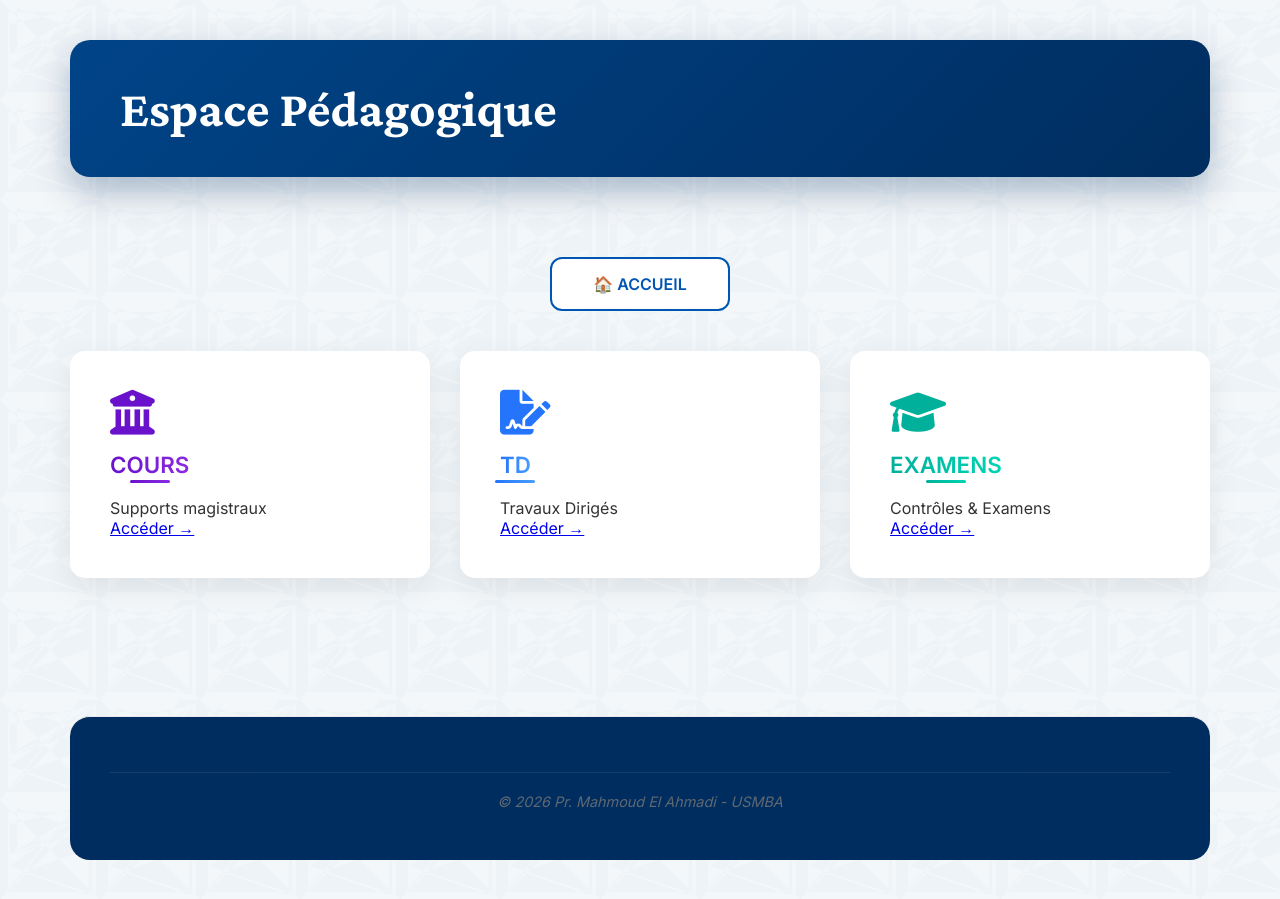
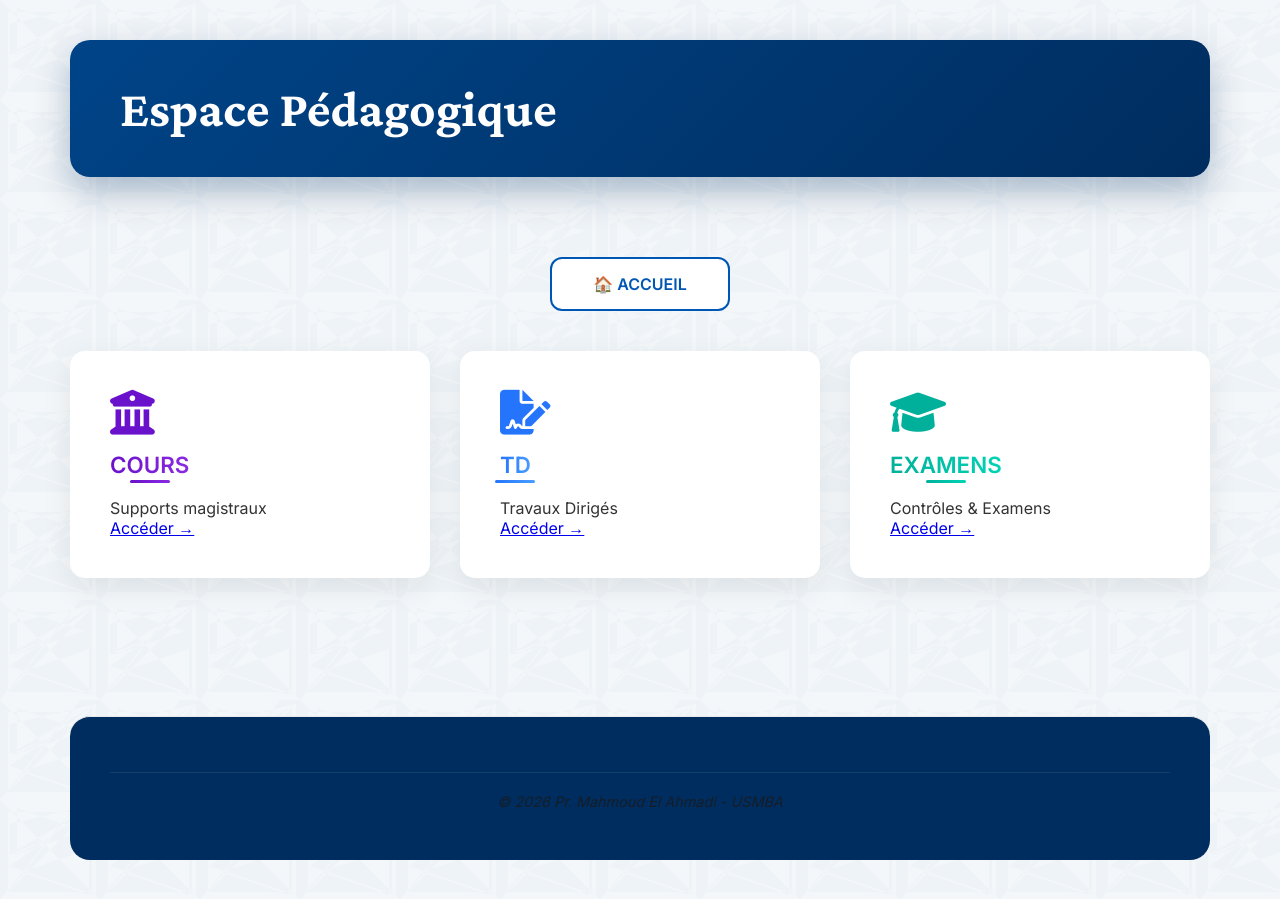
Before and after one commit to mahmoudmath/mahmoudmath.github.io, a Jekyll site: the page pedagogie.html, which Jekyll copies as it is, in a window 1280 px wide. Built offline with Jekyll 4.4.1, drawn with Linux system fonts in a browser that asks for light colours.

Commit message:
Update pedagogie.html

```diff
--- a/pedagogie.html
+++ b/pedagogie.html
@@ -54,7 +54,11 @@ j=d.createElement(s),dl=l!='dataLayer'?'&l='+l:'';j.async=true;j.src=
 
         .signature {
             font-size: 0.9rem;
-            color: #777;
+            color: #777;  /* Changé de #777 à #1a1a1a */
+        }
+
+        .signature p {
+            color: #1a1a1a;  /* Texte en noir/gris foncé comme dans Recherche */
         }
     </style>
 </head>
```
